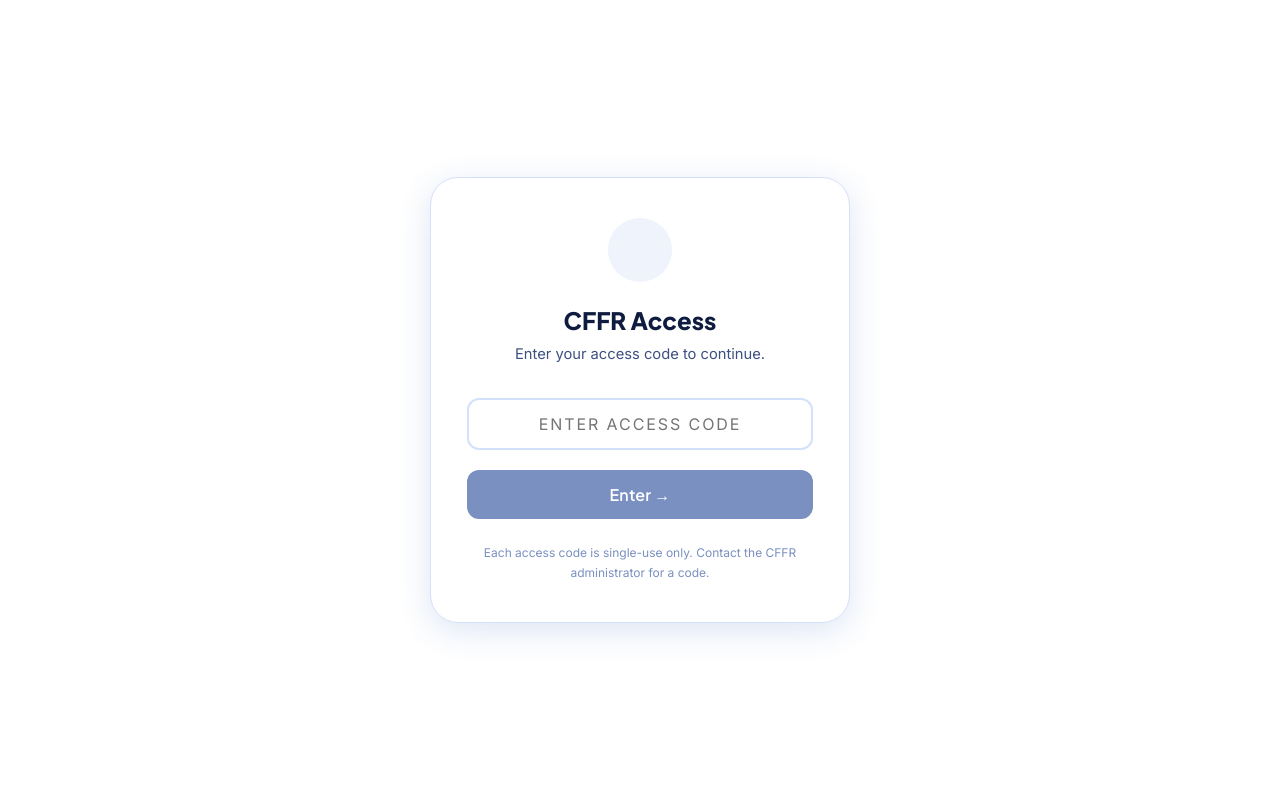
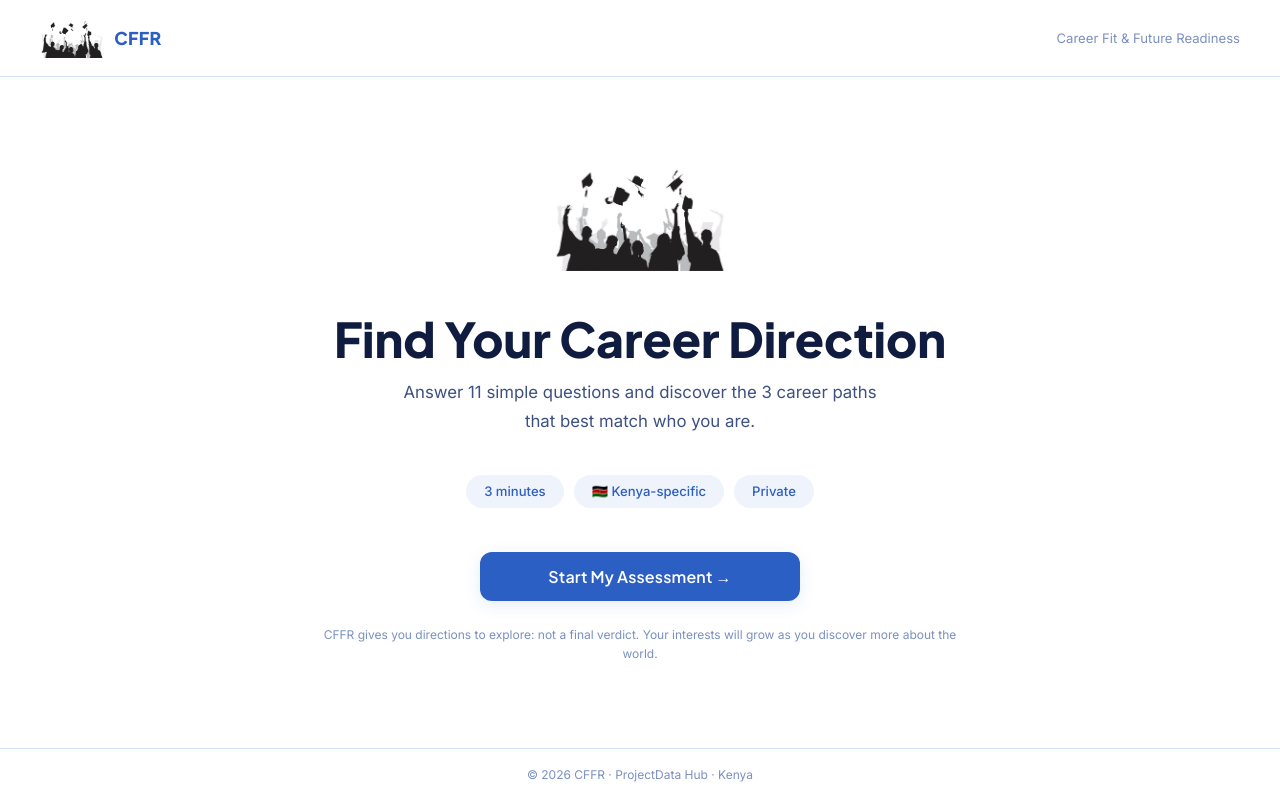
Before and after one commit to Twiry22/CFFR, a React (Vite) app in the folder frontend/: page / in a window 1280 px wide. Built offline with nearby package versions, Linux system fonts and the light colour scheme.

Commit message:
Pesapal Changes

```diff
--- a/frontend/src/App.jsx
+++ b/frontend/src/App.jsx
@@ -1,39 +1,39 @@
 /**
- * App.jsx  v1.3
- * Added AccessGate as the first screen.
- * Only users with a valid code can proceed.
+ * App.jsx  v1.4
+ * Welcome is now the public entry point (no access code required).
+ * Payment (Pesapal) now sits between Welcome and the Assessment questions.
+ * AccessGate has been removed from the flow.
  */
 
 import { useState } from "react";
-import AccessGate  from "./components/accessgate";
 import Welcome     from "./pages/Welcome";
+import Payment     from "./pages/Payment";
 import Assessment  from "./pages/Assessment";
 import Results     from "./pages/Results";
 import "./styles/global.css";
 
 const PAGES = {
-  GATE:       "gate",
   WELCOME:    "welcome",
+  PAYMENT:    "payment",
   ASSESSMENT: "assessment",
   RESULTS:    "results",
 };
 
 const App = () => {
-  const [page, setPage]         = useState(PAGES.GATE);
-  const [result, setResult]     = useState(null);
-  const [testerName, setTester] = useState("");
+  const [page, setPage]     = useState(PAGES.WELCOME);
+  const [result, setResult] = useState(null);
 
-  const handleUnlock   = (name) => { setTester(name); setPage(PAGES.WELCOME); };
-  const handleStart    = () => setPage(PAGES.ASSESSMENT);
+  const handleStart    = () => setPage(PAGES.PAYMENT);
+  const handlePaid     = () => setPage(PAGES.ASSESSMENT);
   const handleComplete = (data) => { setResult(data); setPage(PAGES.RESULTS); };
   const handleRetake   = () => { setResult(null); setPage(PAGES.WELCOME); };
 
   return (
     <>
-      {page === PAGES.GATE       && <AccessGate  onUnlock={handleUnlock} />}
-      {page === PAGES.WELCOME    && <Welcome      onStart={handleStart} testerName={testerName} />}
-      {page === PAGES.ASSESSMENT && <Assessment   onComplete={handleComplete} />}
-      {page === PAGES.RESULTS    && <Results      result={result} onRetake={handleRetake} />}
+      {page === PAGES.WELCOME    && <Welcome     onStart={handleStart} />}
+      {page === PAGES.PAYMENT    && <Payment     onPaid={handlePaid} />}
+      {page === PAGES.ASSESSMENT && <Assessment  onComplete={handleComplete} />}
+      {page === PAGES.RESULTS    && <Results     result={result} onRetake={handleRetake} />}
     </>
   );
 };
--- a/frontend/src/components/accessgate.jsx
+++ /dev/null
@@ -1,196 +0,0 @@
-/**
- * AccessGate Component  v1.1
- * Validates access codes against the backend — one-time use only.
- * Once a code is used, it cannot be used again by anyone.
- */
-
-import { useState } from "react";
-
-const API_BASE = import.meta.env.VITE_API_URL || "http://localhost:4000";
-
-const AccessGate = ({ onUnlock }) => {
-  const [code, setCode]         = useState("");
-  const [error, setError]       = useState("");
-  const [loading, setLoading]   = useState(false);
-  const [shaking, setShaking]   = useState(false);
-
-  const handleSubmit = async () => {
-    const trimmed = code.trim();
-    if (!trimmed) return;
-
-    setLoading(true);
-    setError("");
-
-    try {
-      const res  = await fetch(`${API_BASE}/api/validate-code`, {
-        method:  "POST",
-        headers: { "Content-Type": "application/json" },
-        body:    JSON.stringify({ code: trimmed }),
-      });
-
-      const data = await res.json();
-
-      if (data.success) {
-        // Code valid and now burned — let them in
-        onUnlock(data.name);
-      } else {
-        // Invalid or already used
-        setError(data.message);
-        setShaking(true);
-        setTimeout(() => setShaking(false), 500);
-        setCode("");
-      }
-
-    } catch {
-      setError("Could not reach the server. Please check your connection.");
-      setShaking(true);
-      setTimeout(() => setShaking(false), 500);
-    } finally {
-      setLoading(false);
-    }
-  };
-
-  const handleKeyDown = (e) => {
-    if (e.key === "Enter") handleSubmit();
-  };
-
-  return (
-    <div style={{
-      minHeight:      "100vh",
-      background:     "var(--white)",
-      display:        "flex",
-      flexDirection:  "column",
-      alignItems:     "center",
-      justifyContent: "center",
-      padding:        "24px",
-    }}>
-
-      {/* Card */}
-      <div style={{
-        maxWidth:     "420px",
-        width:        "100%",
-        background:   "var(--white)",
-        border:       "1px solid var(--border)",
-        borderRadius: "var(--radius-xl)",
-        boxShadow:    "var(--shadow-lg)",
-        padding:      "40px 36px",
-        textAlign:    "center",
-        animation:    shaking ? "shake 0.4s ease" : "none",
-      }}>
-
-        {/* Lock icon */}
-        <div style={{
-          width:          "64px",
-          height:         "64px",
-          borderRadius:   "50%",
-          background:     "var(--royal-blue-pale)",
-          display:        "flex",
-          alignItems:     "center",
-          justifyContent: "center",
-          margin:         "0 auto 24px",
-          fontSize:       "28px",
-        }}>
-        </div>
-
-        {/* Title */}
-        <h1 style={{
-          fontFamily:   "var(--font-display)",
-          fontSize:     "1.5rem",
-          fontWeight:   "800",
-          color:        "var(--text-dark)",
-          marginBottom: "8px",
-        }}>
-          CFFR Access
-        </h1>
-
-        {/* Subtitle */}
-        <p style={{
-          fontSize:     "0.92rem",
-          color:        "var(--text-mid)",
-          lineHeight:   "1.6",
-          marginBottom: "32px",
-        }}>
-          Enter your access code to continue.
-        </p>
-
-        {/* Input */}
-        <input
-          type="text"
-          value={code}
-          onChange={(e) => { setCode(e.target.value); setError(""); }}
-          onKeyDown={handleKeyDown}
-          placeholder="Enter access code"
-          autoFocus
-          disabled={loading}
-          style={{
-            width:         "100%",
-            padding:       "14px 18px",
-            borderRadius:  "var(--radius-md)",
-            border:        error
-              ? "2px solid var(--error)"
-              : "2px solid var(--border)",
-            fontSize:      "1rem",
-            fontFamily:    "var(--font-body)",
-            color:         "var(--text-dark)",
-            textAlign:     "center",
-            letterSpacing: "0.12em",
-            textTransform: "uppercase",
-            outline:       "none",
-            marginBottom:  "12px",
-            boxSizing:     "border-box",
-            transition:    "border 0.2s ease",
-            opacity:       loading ? 0.6 : 1,
-          }}
-        />
-
-        {/* Error message */}
-        {error && (
-          <p style={{
-            fontSize:     "0.82rem",
-            color:        "var(--error)",
-            marginBottom: "12px",
-            lineHeight:   "1.5",
-          }}>
-            ⚠️ {error}
-          </p>
-        )}
-
-        {/* Submit button */}
-        <button
-          className="btn-primary"
-          onClick={handleSubmit}
-          disabled={code.trim() === "" || loading}
-          style={{ marginTop: "8px" }}
-        >
-          {loading ? "Checking..." : "Enter →"}
-        </button>
-
-        {/* Footer note */}
-        <p style={{
-          fontSize:   "0.75rem",
-          color:      "var(--text-light)",
-          marginTop:  "24px",
-          lineHeight: "1.6",
-        }}>
-          Each access code is single-use only.
-          Contact the CFFR administrator for a code.
-        </p>
-
-      </div>
-
-      {/* Shake animation */}
-      <style>{`
-        @keyframes shake {
-          0%, 100% { transform: translateX(0); }
-          20%       { transform: translateX(-8px); }
-          40%       { transform: translateX(8px); }
-          60%       { transform: translateX(-6px); }
-          80%       { transform: translateX(6px); }
-        }
-      `}</style>
-
-    </div>
-  );
-};
-
-export default AccessGate;
--- a/frontend/src/pages/Welcome.jsx
+++ b/frontend/src/pages/Welcome.jsx
@@ -1,8 +1,3 @@
-/**
- * Welcome Page
- * Clean website feel — no emoji icon, uses the CFFR logo.
- */
-
 const Welcome = ({ onStart }) => {
   return (
     <div style={{
@@ -12,7 +7,7 @@ const Welcome = ({ onStart }) => {
       flexDirection:   "column",
     }}>
 
-      {/* ── Nav Bar ── */}
+      {/*Nav Bar*/}
       <nav style={{
         padding:        "18px 40px",
         display:        "flex",
@@ -45,7 +40,7 @@ const Welcome = ({ onStart }) => {
         </span>
       </nav>
 
-      {/* ── Hero Section ── */}
+      {/* Hero Section */}
       <main style={{
         flex:           "1",
         display:        "flex",
@@ -60,8 +55,7 @@ const Welcome = ({ onStart }) => {
         }}
           className="fade-in-up"
         >
-
-          {/* Logo */}
+          {/*Logo*/}
           <img
             src="/logo.png"
             alt="CFFR"
@@ -71,8 +65,7 @@ const Welcome = ({ onStart }) => {
               marginBottom: "32px",
             }}
           />
-
-          {/* Heading */}
+          {/*Heading*/}
           <h1 style={{
             fontFamily:   "var(--font-display)",
             fontSize:     "clamp(2rem, 5vw, 3rem)",
@@ -83,8 +76,7 @@ const Welcome = ({ onStart }) => {
           }}>
             Find Your Career Direction
           </h1>
-
-          {/* Subheading */}
+          {/*Subheading*/}
           <p style={{
             fontSize:     "1.05rem",
             color:        "var(--text-mid)",
@@ -97,7 +89,7 @@ const Welcome = ({ onStart }) => {
             that best match who you are.
           </p>
 
-          {/* Info row */}
+          {/*Info row*/}
           <div style={{
             display:        "flex",
             justifyContent: "center",
@@ -106,9 +98,9 @@ const Welcome = ({ onStart }) => {
             marginBottom:   "44px",
           }}>
             {[
-              "⏱️ 3 minutes",
+              "3 minutes",
               "🇰🇪 Kenya-specific",
-              "🔒 Private",
+              "Private",
             ].map((pill) => (
               <span key={pill} style={{
                 background:   "var(--royal-blue-pale)",
@@ -140,11 +132,10 @@ const Welcome = ({ onStart }) => {
             CFFR gives you directions to explore: not a final verdict.
             Your interests will grow as you discover more about the world.
           </p>
-
         </div>
       </main>
 
-      {/* ── Footer ── */}
+      {/*Footer*/}
       <footer style={{
         padding:    "16px 40px",
         borderTop:  "1px solid var(--border)",
@@ -158,7 +149,6 @@ const Welcome = ({ onStart }) => {
           © 2026 CFFR · ProjectData Hub · Kenya
         </p>
       </footer>
-
     </div>
   );
 };
```
Also changed, not shown: frontend/src/pages/Payment.jsx (+10 -26 lines), frontend/src/pages/Results.jsx (+2 -9 lines).
